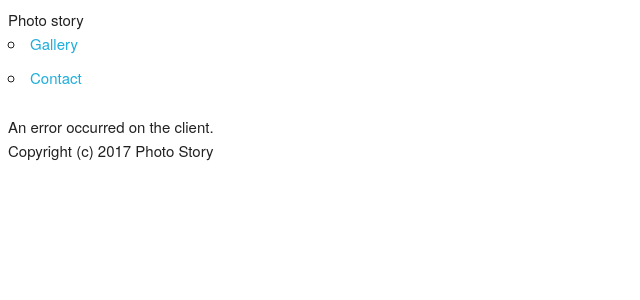
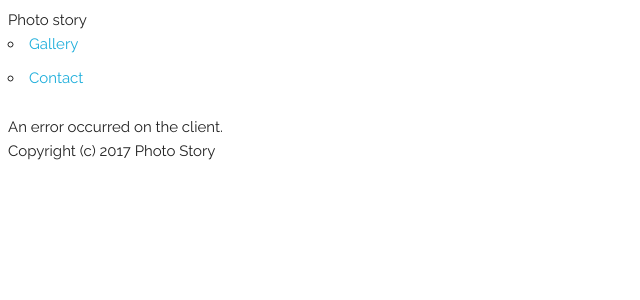
Before and after one commit to ezpn/instalytics, a PHP site: template templates/errors/4xx.html.twig in a window 1280 px wide. Shown: the top 300 px of the page, without its empty margins (0-640 px from the left). Run offline with PHP 8.4, Linux system fonts and the light colour scheme; the template is opened without the code that fills it, so the values that code supplies are empty; some libraries are stand-ins or nearby versions.

Commit message:
Added railway font

```diff
--- a/templates/layout.html.twig
+++ b/templates/layout.html.twig
@@ -3,6 +3,7 @@
     <head>
         <title>{% block title '' %} - Photo story</title>
 
+        <link href="https://fonts.googleapis.com/css?family=Raleway" rel="stylesheet">
         <link href="//cdnjs.cloudflare.com/ajax/libs/skeleton/2.0.4/skeleton.min.css" rel="stylesheet" type="text/css" />
         <link href="{{ asset('css/main.css') }}" rel="stylesheet" type="text/css" />
         <base href="/">
```
